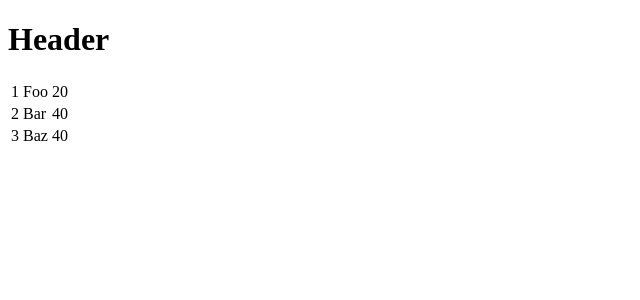
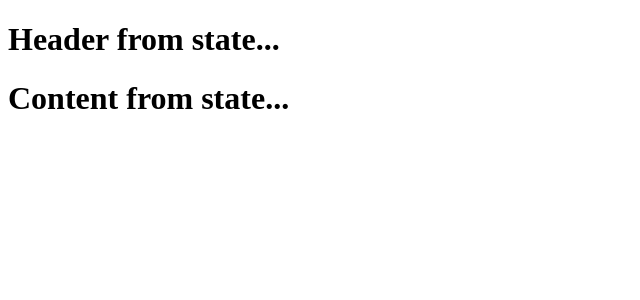
Before and after one commit to nguyennguyenloc/internshipWand, a React app in the folder reactApp/: page / in a window 1280 px wide. Shown: the top 300 px of the page, without its empty margins (0-640 px from the left). Built offline with nearby package versions, Linux system fonts and the light colour scheme.

Commit message:
React no width create-react-app - State

```diff
--- a/reactApp/App.JSX
+++ b/reactApp/App.JSX
@@ -30,61 +30,83 @@ import react from 'react';
 //         )
 //     }
 // }
+
+//Component
+// class App extends React.Component {
+//     constructor() {
+//         super();
+//         this.state = {
+//             data:
+//                 [
+//                     {
+//                         "id": 1,
+//                         "name": "Foo",
+//                         "age": "20"
+//                     },
+//                     {
+//                         "id": 2,
+//                         "name": "Bar",
+//                         "age": "40"
+//                     },
+//                     {
+//                         "id": 3,
+//                         "name": "Baz",
+//                         "age": "40"
+//                     }
+//                 ]
+//         }
+//     }
+//     render() {
+//         return (
+//             <div>
+//                 <Header />
+//                 <table>
+//                     <tbody>
+//                         {this.state.data.map((person, i) => <TableRow key={i} data={person} />)}
+//                     </tbody>
+//                 </table>
+//             </div>
+//         );
+//     }
+// }
+// class Header extends React.Component {
+//     render() {
+//         return (
+//             <div>
+//                 <h1>Header</h1>
+//             </div>
+//         );
+//     }
+// }
+// class TableRow extends React.Component {
+//     render() {
+//         return (
+//             <tr>
+//                 <td>{this.props.data.id}</td>
+//                 <td>{this.props.data.name}</td>
+//                 <td>{this.props.data.age}</td>
+//             </tr>
+//         );
+//     }
+// }
+
+//State
 class App extends React.Component {
-    constructor() {
-        super();
+    constructor(props) {
+        super(props);
+
         this.state = {
-            data:
-                [
-                    {
-                        "id": 1,
-                        "name": "Foo",
-                        "age": "20"
-                    },
-                    {
-                        "id": 2,
-                        "name": "Bar",
-                        "age": "40"
-                    },
-                    {
-                        "id": 3,
-                        "name": "Baz",
-                        "age": "40"
-                    }
-                ]
+            header: "Header from state...",
+            content: "Content from state..."
         }
     }
     render() {
         return (
             <div>
-                <Header />
-                <table>
-                    <tbody>
-                        {this.state.data.map((person, i) => <TableRow key={i} data={person} />)}
-                    </tbody>
-                </table>
+                <h1>{this.state.header}</h1>
+                <h1>{this.state.content}</h1>
             </div>
         );
     }
 }
-class Header extends React.Component {
-    render() {
-        return (
-            <div>
-                <h1>Header</h1>
-            </div>
-        );
-    }
-}
-class TableRow extends React.Component {
-    render() {
-        return (
-            <tr>
-                <td>{this.props.data.id}</td>
-                <td>{this.props.data.name}</td>
-                <td>{this.props.data.age}</td>
-            </tr>
-        );
-    }
-}
 export default App;
```
